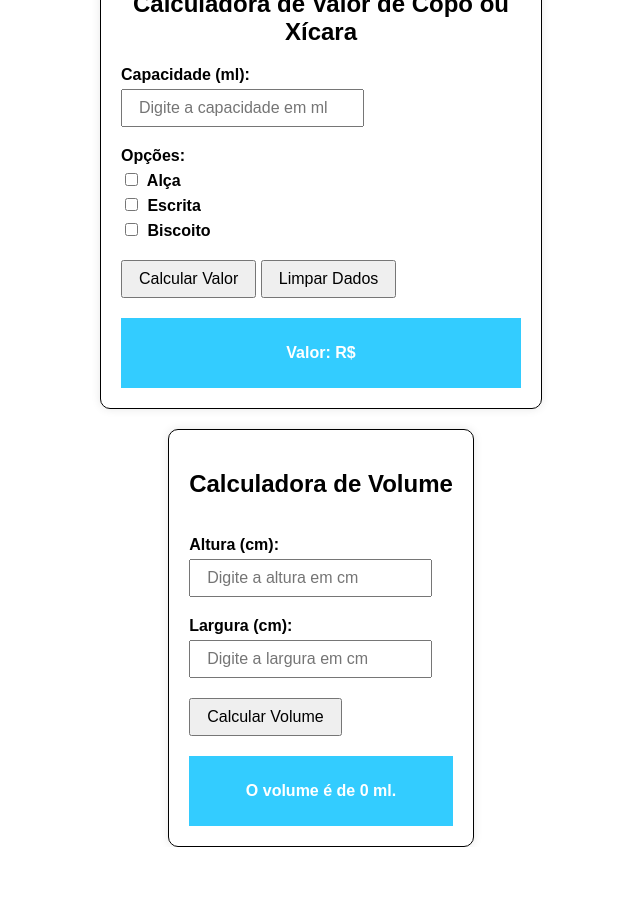
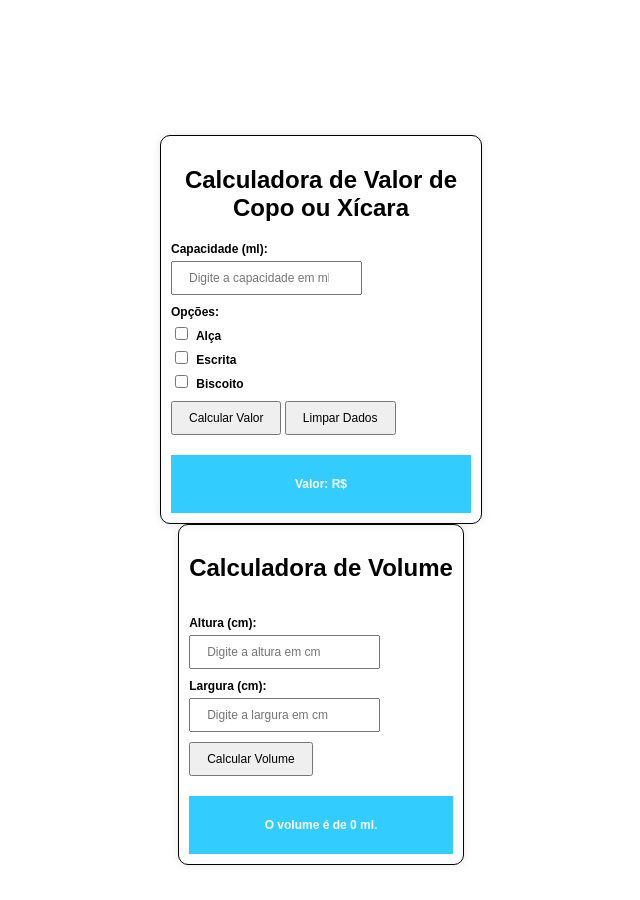
Before and after one commit to Cesarabarbosa/torno, a plain HTML site: page index.html in a window 1280 px wide. Shown: the whole page, without its empty margins (319-959 px from the left). Before the commit the page ends 847 px from the top, so only its background shows below. Drawn offline with Linux system fonts and the light colour scheme.

Commit message:
Atualizar o index.html

```diff
--- a/index.html
+++ b/index.html
@@ -9,24 +9,25 @@
         }
         body {
             font-family: Arial, sans-serif;
-            font-size: 16px;
+            font-size: 12px; /* Alterado para um tamanho de fonte menor */
             display: flex;
             justify-content: center;
             align-items: center;
             flex-direction: column; /* Alterado para alinhar verticalmente */
+            margin-top: 100px; /* Adicionada margem superior */
         }
         .container {
-            max-width: 400px;
-            padding: 20px;
+            max-width: 300px; /* Reduzido o tamanho máximo da largura */
+            padding: 10px; /* Reduzido o padding */
             text-align: center;
             border: 1px solid black;
             border-radius: 10px;
             box-shadow: 0px 0px 10px rgba(0, 0, 0, 0.1);
-            margin-bottom: 20px; /* Adicionado espaçamento entre as calculadoras */
+            margin-bottom: 0; /* Removida a margem inferior */
         }
         .form-group {
-            margin-bottom: 20px;
             text-align: left;
+            margin-bottom: 10px; /* Reduzido o espaçamento vertical */
         }
         .form-group label {
             display: block;
@@ -39,7 +40,7 @@
         }
         .form-group input[type="number"],
         .form-group button {
-            font-size: 16px;
+            font-size: 12px; /* Alterado para um tamanho de fonte menor */
             padding: 8px 16px;
         }
         .result {
@@ -50,8 +51,7 @@
             padding: 10px;
         }
     </style>
-</head>
-<body>
+
     <div class="container">
         <h2 style="font-size: 24px;">Calculadora de Valor de Copo ou Xícara</h2>
         <div class="form-group">
@@ -77,7 +77,6 @@
         <div class="result">
             <p id="valor">Valor: R$</p>
         </div>
-
     </div>
     <div class="container">
         <h2 style="font-size: 24px;">Calculadora de Volume</h2> <br>
@@ -96,6 +95,19 @@
             <p id="resultado">O volume é de 0 ml.</p>
         </div>
     </div>
+
+    <script>
+        // ...
+    </script>
+</body>
+</html>
+
+    <script>
+        // ...
+    </script>
+</body>
+</html>
+
 
     <script>
         // Calculadora de Valor de Copo ou Xícara
@@ -177,7 +189,7 @@
             var altura = parseFloat(document.getElementById("altura").value);
             var largura = parseFloat(document.getElementById("largura").value);
 
-            var larguraReal = largura - 2;
+            var larguraReal = largura - 1;
             var raio = larguraReal / 2;
             var volume = Math.PI * raio * raio * altura;
 
```
